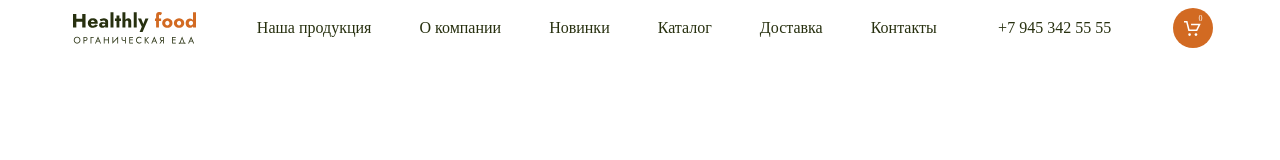
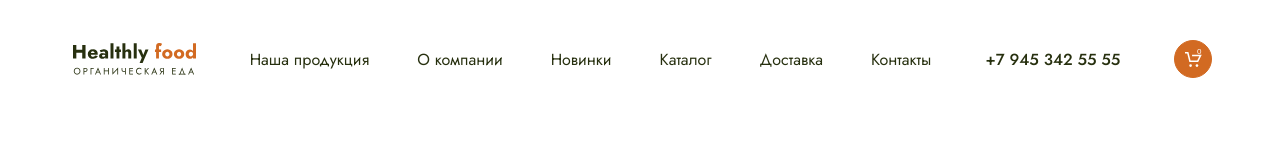
Before and after one commit to Kus-Elagina/Module02-Shop, a website built with webpack: page src/index.html in a window 1280 px wide. Built offline with nearby package versions, Linux system fonts and the light colour scheme.

Commit message:
add header styles

```diff
--- a/src/index.html
+++ b/src/index.html
@@ -33,9 +33,9 @@
                 </ul>
             </nav>
             <a href="tel:+79453425555" class="header__tel">+7 945 342 55 55</a>
-            <a href="#" class="header__cart">
+            <button href="#" class="header__cart">
                 <span class="header__counter">0</span>
-            </a>
+            </button>
         </header>
     </div>
 </body>
--- a/src/styles/main.scss
+++ b/src/styles/main.scss
@@ -1,7 +1,20 @@
+@import url('https://fonts.googleapis.com/css2?family=Cormorant:ital,wght@0,700;1,700&family=Jost:wght@400;500&display=swap');
 
-$text: #27300f;
+$green: #27300f;
 $orange: #d26a22;
 $white: #fff;
+
+$font-cormorant:'Cormorant', serif;
+$font-jost:'Jost', sans-serif;
+
+html {
+    font-size: 10px;
+}
+
+body {
+    font-size: 1.6rem;
+    font-family: $font-jost;
+}
 
 .header {
     max-width: 1140px;
@@ -11,24 +24,26 @@ $white: #fff;
     display: flex;
     justify-content: space-between;
     align-items: center;
+    margin-top: 4rem;
     &__nav {
         display: flex;
         list-style-type: none;
         margin: 0;
         padding-left: 0;
-        gap: 48px
+        gap: 4.8rem;
     }
     &__link {
-        font-size: 16px;
-        color: $text;
+        font-size: 1.6rem;
+        color: $green;
         text-decoration: none;
         &:hover {
             color: $orange;
         }
     }
     &__tel {
-        font-size: 16px;
-        color: $text;
+        font-size: 1.6rem;
+        color: $green;
+        font-weight: 500;
         text-decoration: none;
         &:hover {
             color: $orange;
@@ -36,22 +51,27 @@ $white: #fff;
     }
     &__cart {
         display: block;
-        width: 40px;
-        height: 40px;
+        width: 3.8rem;
+        height: 3.8rem;
         background-color: $orange;
         border-radius: 100%;
         background-image: url(../images/cart.svg);
         background-repeat: no-repeat;
         background-position: center center;
-        background-size: 17px 15px;
+        background-size: 1.7rem 1.5rem;
         position: relative;
+        border: 1px solid $orange;
+        &:hover {
+            background-color: $green;
+            border: 1px solid $green;
+        }
     }
     &__counter {
-        font-size: 8px;
+        font-size: .8rem;
         color: $white;
         position: absolute;
-        right: 10px;
-        top:6px;
+        right: 1rem;
+        top: .6rem;
     }
 }
 .logo {
@@ -59,6 +79,6 @@ $white: #fff;
     background-image: url(../images/logo.svg);
     background-repeat: no-repeat;
     background-size: cover;
-    width: 123px;
-    height: 32px;
+    width: 12.3rem;
+    height: 3.2rem;
 }
```
Also changed, not shown: dist/index.html, dist/styles/main.css.
